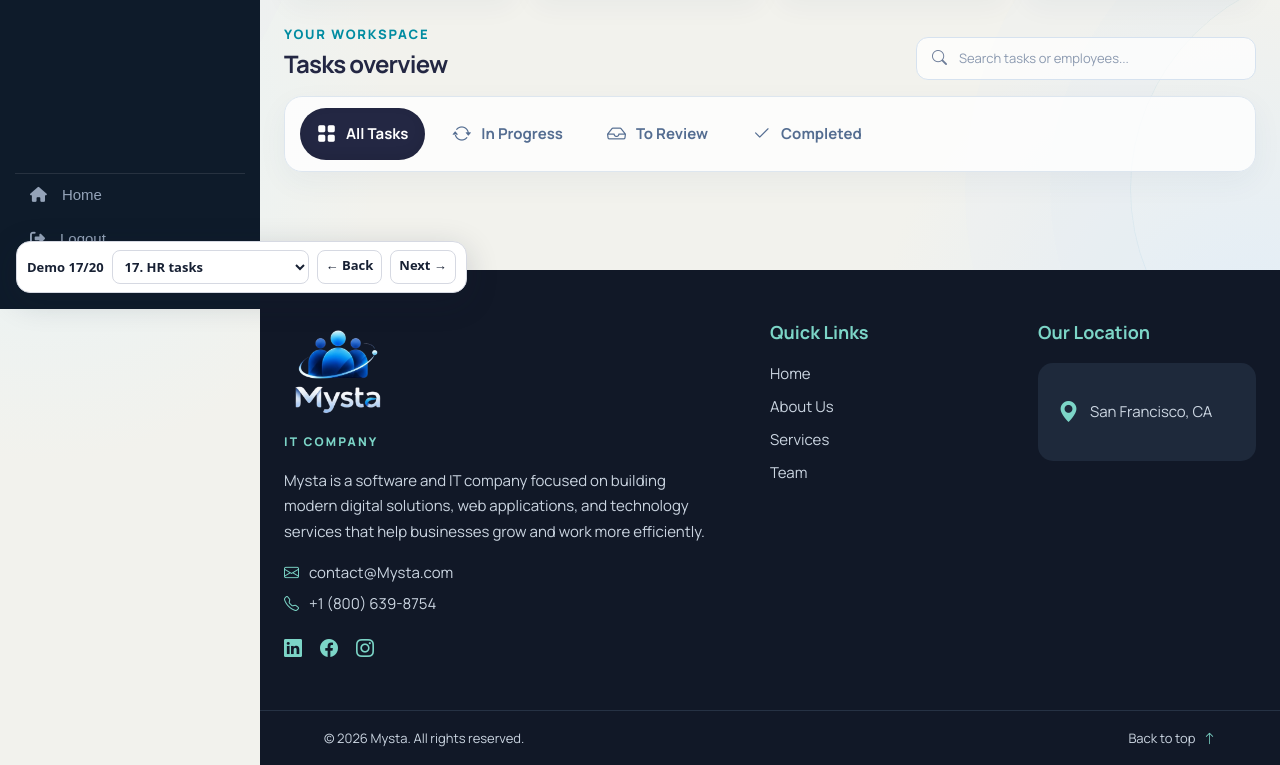
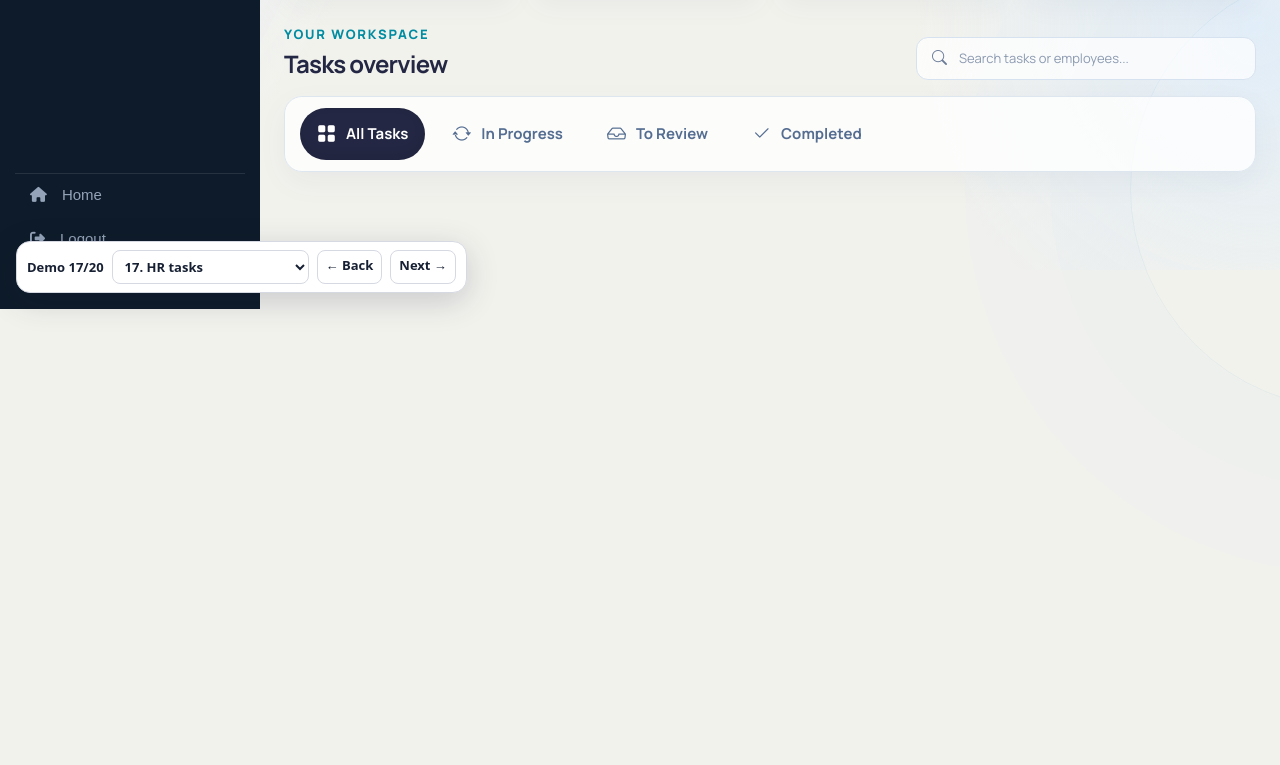
Before and after one commit to HR-Management-System-Group-4/HR-Management-System, a plain HTML site: page Ahmad/HR-tasks/index.html in a window 1280 px wide. Shown: the part 491-1256 px from the top of the page. After the commit the page ends 800 px from the top, so only its background shows below. Drawn offline with nearby package versions, Linux system fonts and the light colour scheme.

Commit message:
remove the fotter from hr pages- Ahmad

```diff
--- a/Ahmad/HR-tasks/index.html
+++ b/Ahmad/HR-tasks/index.html
@@ -630,7 +630,6 @@
 
     <script src="../../layout/header.js"></script>
 
-    <script src="../../layout/footer.js"></script>
 
     <script src="main.js"></script>
     <script src="../../Side_Bar/embed.js"></script>
```
Also changed, not shown: Ahmad/HR-zoom/index.html (+0 -1 lines).
